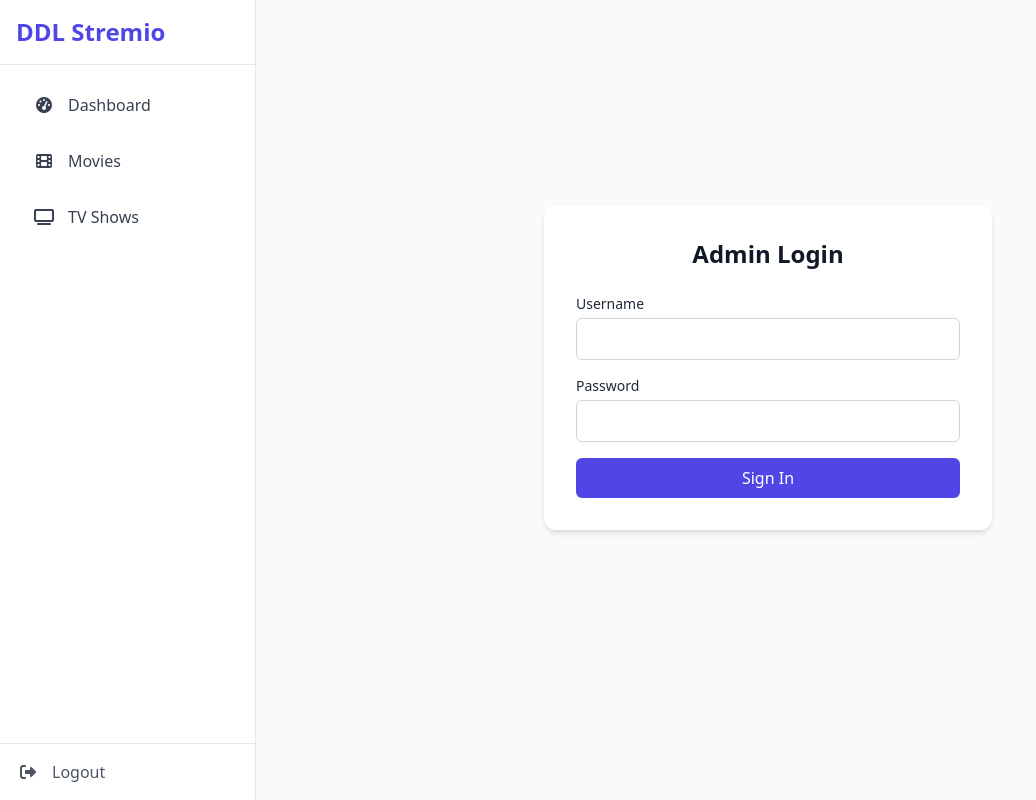
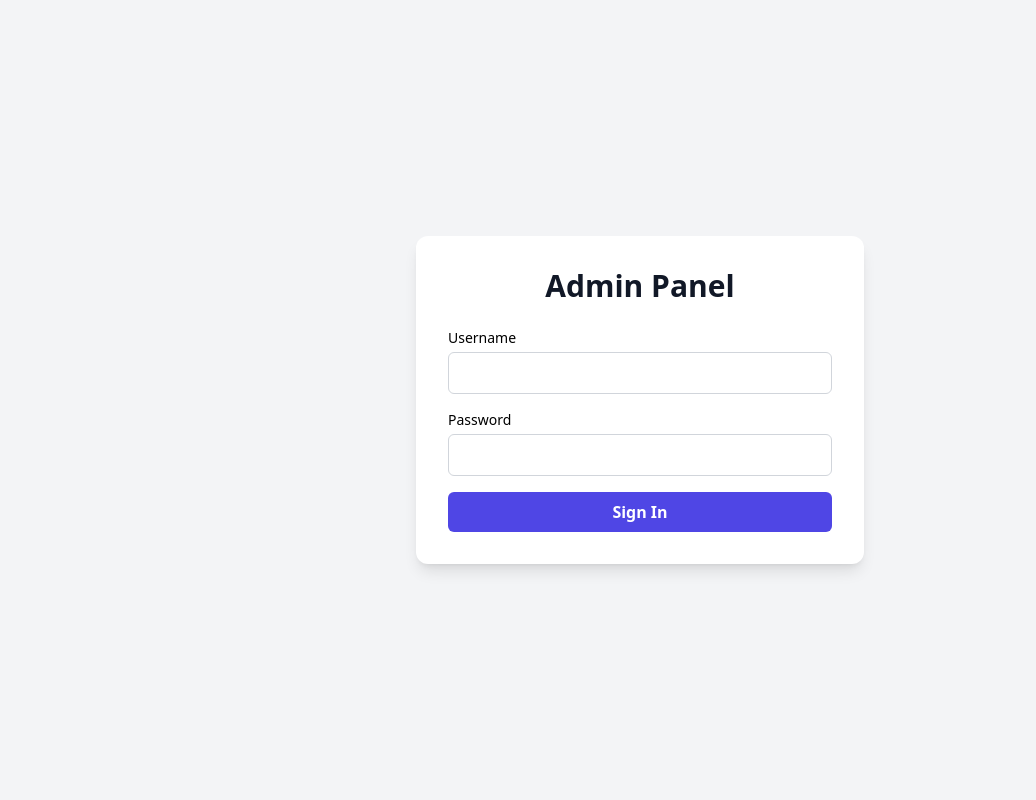
Before and after one commit to vigarepo2/DDL-to-Stremio, a FastAPI app: page /login in a window 1280 px wide. Shown: the whole page, without its empty margins (0-1036 px from the left). Run offline with FastAPI, Linux system fonts and the light colour scheme; some libraries are stand-ins or nearby versions.

Commit message:
Update login.html

```diff
--- a/templates/login.html
+++ b/templates/login.html
@@ -1,14 +1,15 @@
-{% extends "base.html" %}
-{% block title %}Admin Login{% endblock %}
-{% block content %}
-<div class="min-h-screen flex items-center justify-center -mt-16">
-    <div class="max-w-md w-full p-8 bg-white rounded-xl shadow-md space-y-6">
-        <h2 class="text-2xl font-bold text-center text-gray-900">Admin Login</h2>
-        {% if error %}
-        <div class="bg-red-100 border border-red-400 text-red-700 px-4 py-3 rounded-md text-sm">
-            {{ error }}
-        </div>
-        {% endif %}
+<!DOCTYPE html>
+<html lang="en">
+<head>
+    <meta charset="UTF-8"><meta name="viewport" content="width=device-width, initial-scale=1.0">
+    <title>Admin Login - DDL Stremio</title>
+    <script src="https://cdn.tailwindcss.com"></script>
+</head>
+<body class="bg-gray-100">
+<div class="min-h-screen flex items-center justify-center">
+    <div class="max-w-md w-full p-8 bg-white rounded-xl shadow-lg space-y-6">
+        <h2 class="text-3xl font-bold text-center text-gray-900">Admin Panel</h2>
+        {% if error %}<div class="bg-red-100 border border-red-400 text-red-700 px-4 py-3 rounded-md text-sm">{{ error }}</div>{% endif %}
         <form method="post" class="space-y-4">
             <div>
                 <label for="username" class="block text-sm font-medium">Username</label>
@@ -18,10 +19,9 @@
                 <label for="password" class="block text-sm font-medium">Password</label>
                 <input type="password" id="password" name="password" required class="mt-1 w-full px-3 py-2 border border-gray-300 rounded-md focus:outline-none focus:ring-1 focus:ring-indigo-500">
             </div>
-            <button type="submit" class="w-full bg-indigo-600 text-white py-2 rounded-md hover:bg-indigo-700 transition-colors">
-                Sign In
-            </button>
+            <button type="submit" class="w-full bg-indigo-600 text-white py-2 rounded-md hover:bg-indigo-700 transition-colors font-semibold">Sign In</button>
         </form>
     </div>
 </div>
-{% endblock %}
+</body>
+</html>
```
